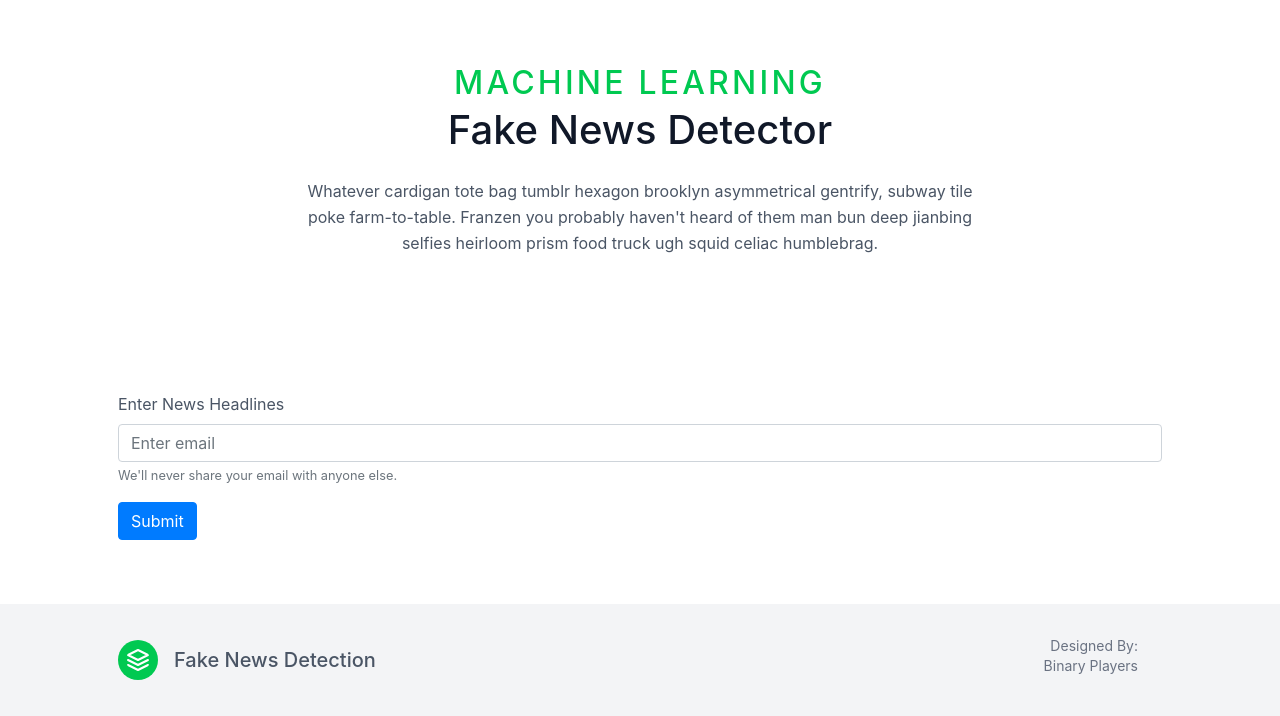
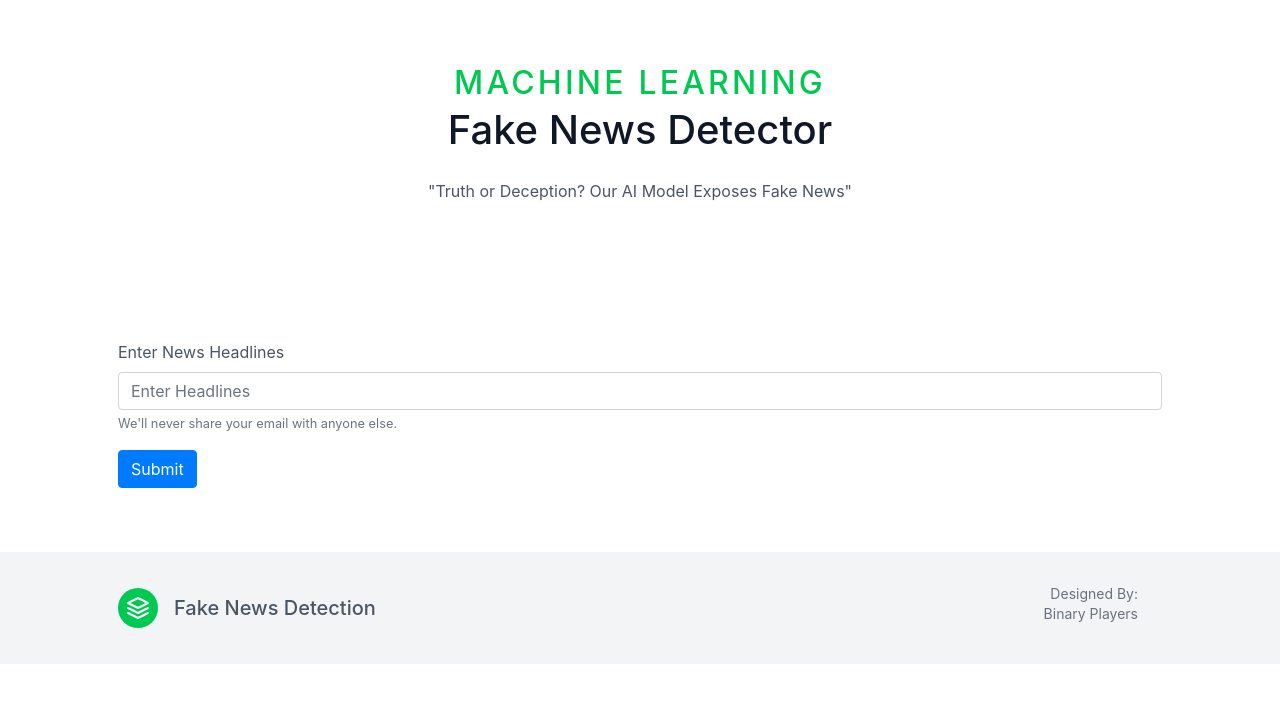
Before and after one commit to adityasinha27/Fake-news-Detection, a Flask app: page /prediction in a window 1280 px wide. Shown: the part 128-844 px from the top of the page. After the commit the page ends 756 px from the top, so only its background shows below. Run offline with Flask 3, Linux system fonts and the light colour scheme; parts of the project's set-up code (start-up, migrations or seed data) failed here and were passed over.

Commit message:
Updated code and made necessary changes

```diff
--- a/templates/prediction.html
+++ b/templates/prediction.html
@@ -65,10 +65,7 @@
             Fake News Detector
           </h1>
           <p class="lg:w-2/3 mx-auto leading-relaxed text-base">
-            Whatever cardigan tote bag tumblr hexagon brooklyn asymmetrical
-            gentrify, subway tile poke farm-to-table. Franzen you probably
-            haven't heard of them man bun deep jianbing selfies heirloom prism
-            food truck ugh squid celiac humblebrag.
+            "Truth or Deception? Our AI Model Exposes Fake News"
           </p>
           <br><p class="text-primary"><b>{{prediction_text}}</b></p>
         </div>
@@ -82,7 +79,7 @@
                 id="news"
                 name="news"
                 aria-describedby="emailHelp"
-                placeholder="Enter email"
+                placeholder="Enter Headlines"
               />
               <small id="emailHelp" class="form-text text-muted"
                 >We'll never share your email with anyone else.</small
```
